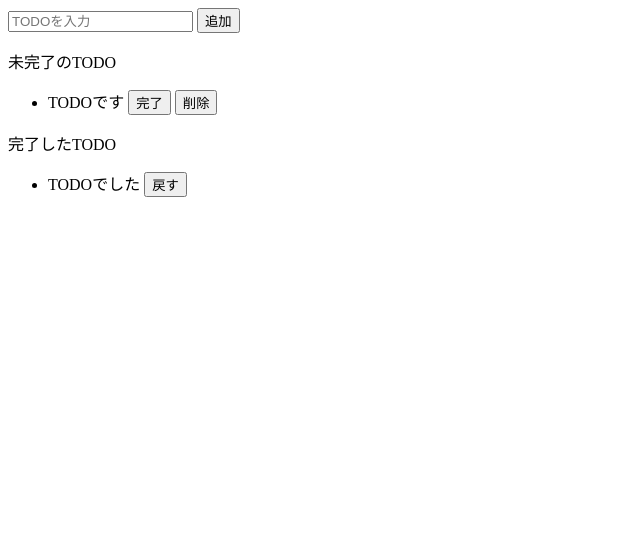
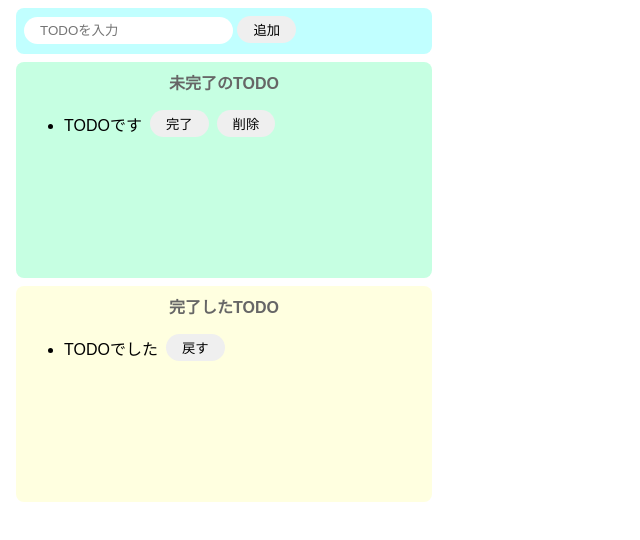
Before and after one commit to hiro881213/javascript-practice, a plain HTML site: page index.html in a window 1280 px wide. Shown: the whole page, without its empty margins (0-640 px from the left). Drawn offline with Linux system fonts and the light colour scheme.

Commit message:
CSSスタイリング

```diff
--- /dev/null
+++ b/css/styles.css
@@ -0,0 +1,66 @@
+BODY {
+    font-family: sans-serif;
+}
+
+INPUT {
+    border-radius: 16px;
+    border: none;
+    padding: 6px 16px;
+    outline: none
+}
+
+BUTTON {
+    border-radius: 16px;
+    border: none;
+    padding: 4px 16px;
+}
+
+BUTTON:hover {
+    background-color: #ff7fff;
+    color: #fff;
+    cursor: pointer;
+}
+
+LI BUTTON{
+    margin-left:8px;
+}
+
+.input-area {
+    background-color: #c1ffff;
+    width: 400px;
+    height: 30px;
+    padding: 8px;
+    margin: 8px;
+    border-radius: 8px;
+}
+
+.incomplete-area {
+    background-color: #c6ffe2;
+    width: 400px;
+    min-height: 200px;
+    padding: 8px;
+    margin: 8px;
+    border-radius: 8px;
+}
+
+.complete-area {
+    background-color: #ffffe0;
+    width: 400px;
+    min-height: 200px;
+    padding: 8px;
+    margin: 8px;
+    border-radius: 8px;
+}
+
+.title {
+    text-align: center;
+    margin-top: 0;
+    font-weight: bold;
+    color: #666
+}
+
+.list-row {
+    display: flex;
+    align-items: center;
+    padding-bottom: 4px;
+}
--- a/index.html
+++ b/index.html
@@ -6,15 +6,16 @@
     </head>
     <body>
         <script src = 'js/index.js'></script>
-        <div>
-            <input placeholder="TODOを入力" />
+        <link rel = 'stylesheet' href = 'css/styles.css' />
+        <div class = 'input-area'>
+            <input placeholder='TODOを入力' />
             <button>追加</button>
         </div>
-        <div>
-            <p>未完了のTODO</p>
+        <div class = 'incomplete-area'>
+            <p class = 'title'>未完了のTODO</p>
             <ul>
                 <li>
-                    <div>
+                    <div class = 'list-row'>
                         TODOです
                         <button>完了</button>
                         <button>削除</button>
@@ -22,11 +23,11 @@
                 </li>
             </ul>
         </div>
-        <div>
-            <p>完了したTODO</p>
+        <div class = 'complete-area'>
+            <p class = 'title'>完了したTODO</p>
             <ul>
                 <li>
-                    <div>
+                    <div class = 'list-row'>
                         TODOでした
                         <button>戻す</button>
                     </div>
```
